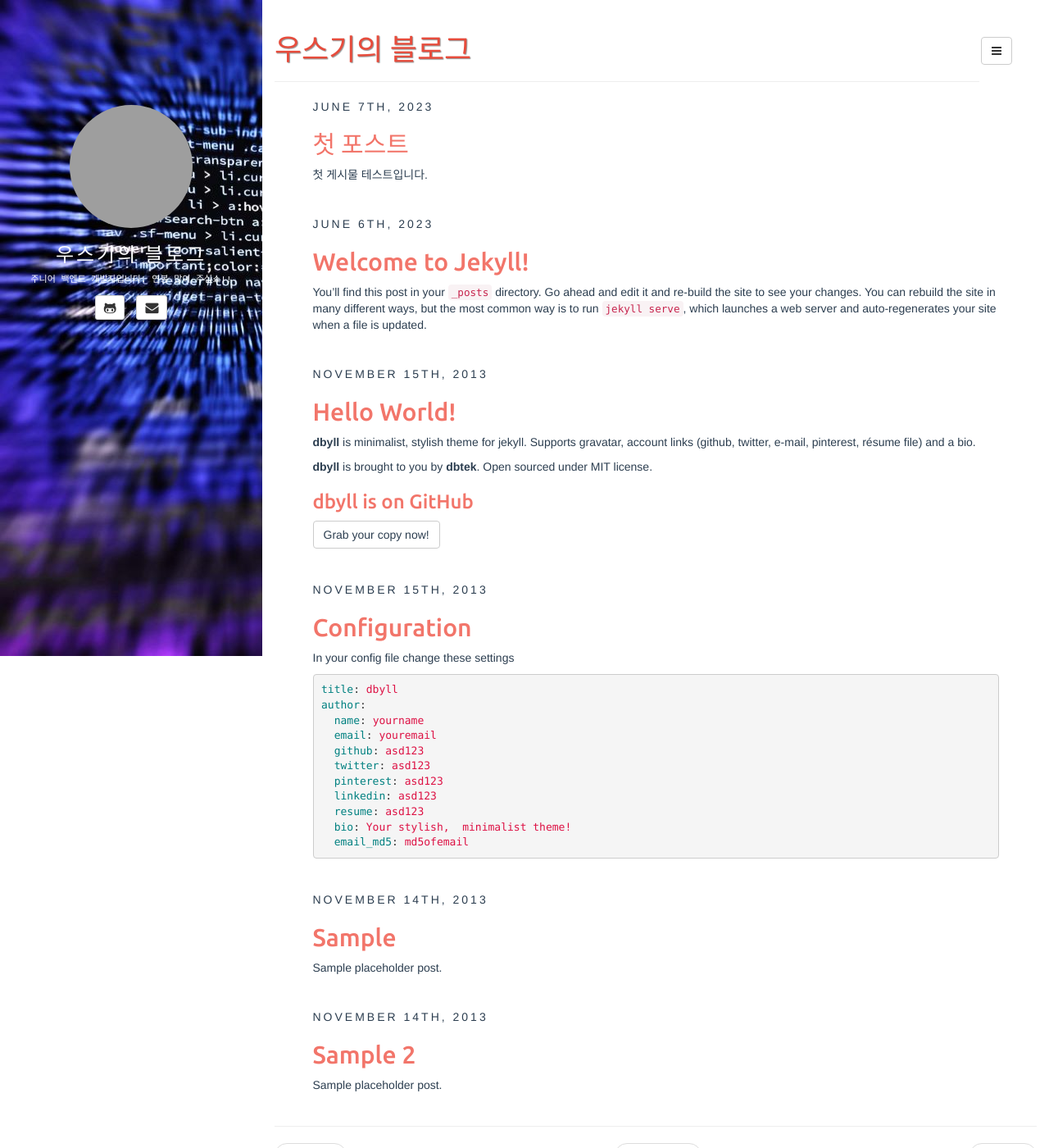
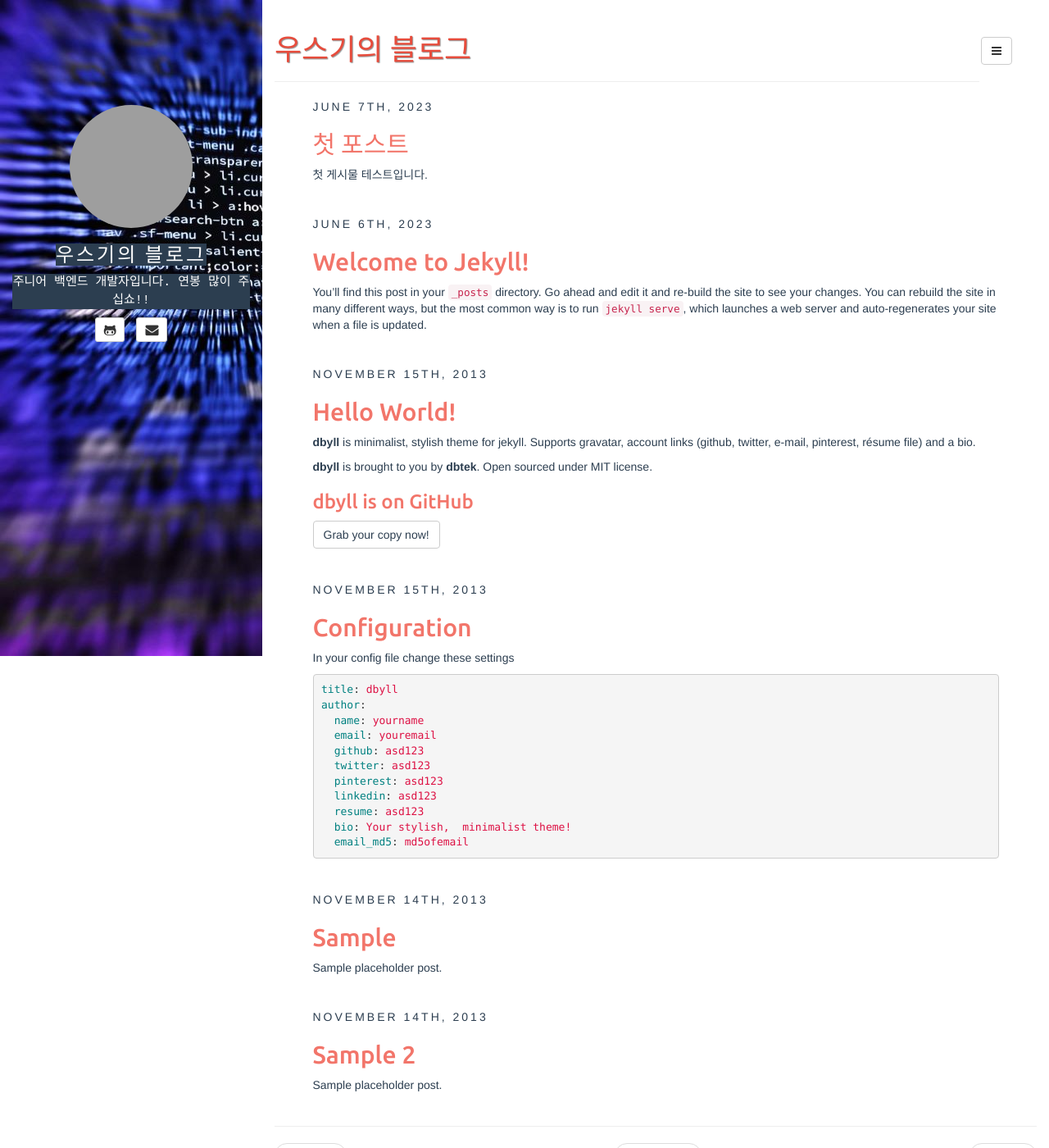
Before and after one commit to HSPU/HSPU.github.io, a Jekyll site: the page built from index.html, in a window 1280 px wide and 1400 px high. Shown: the whole window at 82% size. Built offline with Jekyll 4.4.1, drawn with Linux system fonts in a browser that asks for light colours; the list of posts is cut into pages by our own code; grey boxes are pictures that could not be loaded.

Commit message:
feat: 프로필 변경 - 프로필 폰트 배경색 변경

```diff
--- a/assets/css/style.css
+++ b/assets/css/style.css
@@ -24,6 +24,7 @@ body{
 .sidebar-header .title a{
 	text-decoration: none;
 	color: #fff;
+	background-color: #2c3e50;
 }
 
 a.nav-link {
@@ -38,9 +39,10 @@ a.nav-link:hover { color: #777; }
 
 #bio {
 	font-family: "Courier New", Courier, monospace;
-	font-size: 11px;
+	font-size: 15px;
 	margin: 0 auto;
 	margin-bottom: 10px;
+	background-color: #2c3e50;
 }
 
 #contact-list li .fa,
```
